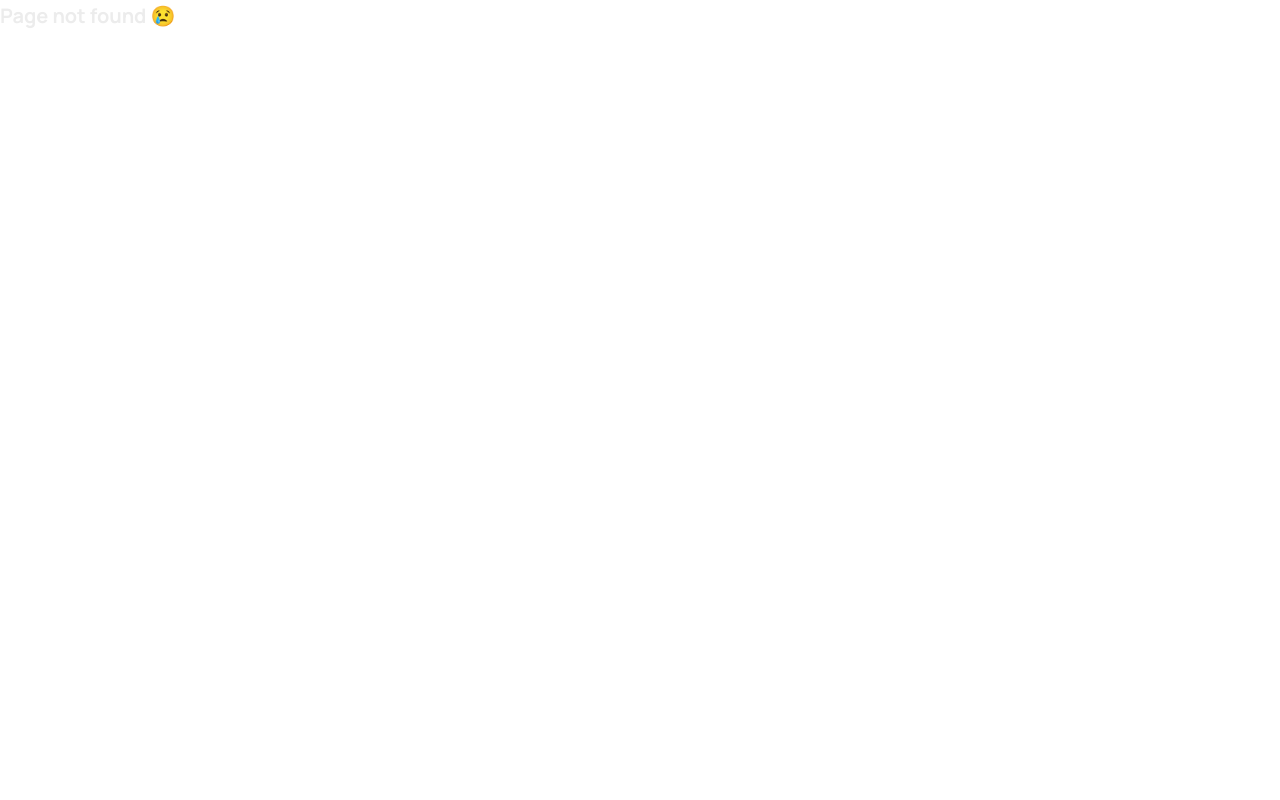
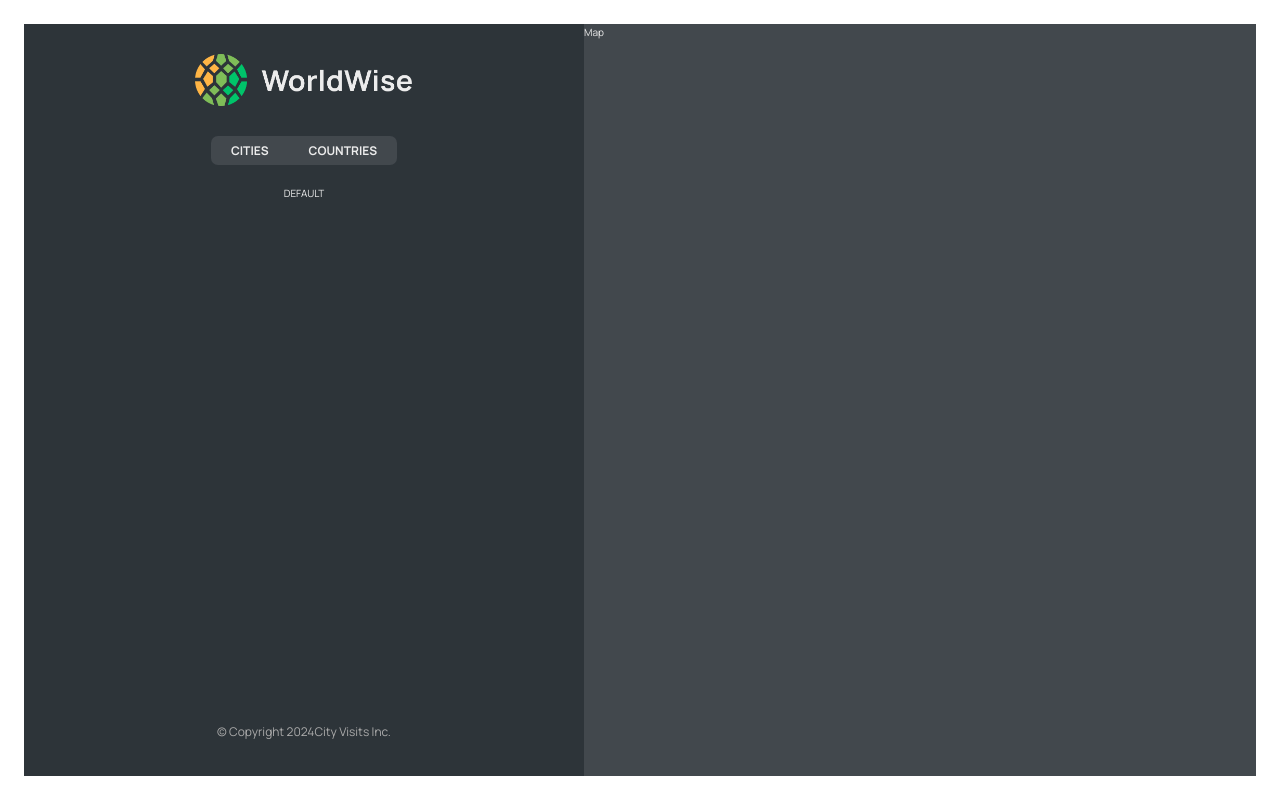
Before and after one commit to chelsiemanalastas/city-visits, a React (Vite) app: page /app in a window 1280 px wide. Before the commit this address had no page. Built offline with nearby package versions, Linux system fonts and the light colour scheme.

Commit message:
Added inner route navigation

```diff
--- a/src/App.jsx
+++ b/src/App.jsx
@@ -4,15 +4,23 @@ import Pricing from "./pages/Pricing";
 import HomePage from "./pages/HomePage";
 import PageNotFound from "./pages/PageNotFound";
 import Login from "./pages/Login";
+import AppLayout from "./pages/AppLayout";
 
 function App() {
   return (
     <BrowserRouter>
       <Routes>
-        <Route path="/" element={<HomePage />} />
+        <Route index element={<HomePage />} />
         <Route path="product" element={<Product />} />
         <Route path="pricing" element={<Pricing />} />
         <Route path="login" element={<Login />} />
+        <Route path="app" element={<AppLayout />}>
+          {/* DEFAULT CHILD ROUTE */}
+          <Route index element={<p>DEFAULT</p>} />
+          <Route path="cities" element={<p>city list component</p>} />
+          <Route path="countries" element={<p>country list component</p>} />
+          <Route path="form" element={<p>form component</p>} />
+        </Route>
         <Route path="*" element={<PageNotFound />} />
       </Routes>
     </BrowserRouter>
--- a/src/components/AppNav.jsx
+++ b/src/components/AppNav.jsx
@@ -6,7 +6,10 @@ function AppNav() {
     <nav className={styles.nav}>
       <ul>
         <li>
-          <NavLink to="/">Home</NavLink>
+          <NavLink to="cities">Cities</NavLink>
+        </li>
+        <li>
+          <NavLink to="countries">Countries</NavLink>
         </li>
       </ul>
     </nav>
--- /dev/null
+++ b/src/components/Footer.jsx
@@ -0,0 +1,14 @@
+import styles from "./Footer.module.css";
+
+function Footer() {
+  return (
+    <footer className={styles.footer}>
+      <p className={styles.copyright}>
+        &copy; Copyright {new Date().getFullYear()}
+        City Visits Inc.
+      </p>
+    </footer>
+  );
+}
+
+export default Footer;
--- /dev/null
+++ b/src/components/Footer.module.css
@@ -0,0 +1,8 @@
+.footer {
+  margin-top: auto;
+}
+
+.copyright {
+  font-size: 1.2rem;
+  color: var(--color-light--1);
+}
--- a/src/components/Logo.jsx
+++ b/src/components/Logo.jsx
@@ -1,7 +1,7 @@
 import styles from "./Logo.module.css";
 
 function Logo() {
-  return <img src="/logo.png" alt="WorldWise logo" className={styles.logo} />;
+  return <img src="/logo.png" alt="City Visits logo" className={styles.logo} />;
 }
 
 export default Logo;
--- /dev/null
+++ b/src/components/Map.jsx
@@ -0,0 +1,7 @@
+import styles from "./Map.module.css";
+
+function Map() {
+  return <div className={styles.mapContainer}>Map</div>;
+}
+
+export default Map;
--- /dev/null
+++ b/src/components/Sidebar.jsx
@@ -0,0 +1,18 @@
+import { Outlet } from "react-router-dom";
+import AppNav from "./AppNav";
+import Footer from "./Footer";
+import Logo from "./Logo";
+import styles from "./Sidebar.module.css";
+
+function Sidebar() {
+  return (
+    <div className={styles.sidebar}>
+      <Logo />
+      <AppNav />
+      <Outlet /> {/* LIKE CHILDREN PROPS */}
+      <Footer />
+    </div>
+  );
+}
+
+export default Sidebar;
--- a/src/components/Sidebar.module.css
+++ b/src/components/Sidebar.module.css
@@ -8,12 +8,3 @@
   align-items: center;
   height: calc(100vh - 4.8rem);
 }
-
-.footer {
-  margin-top: auto;
-}
-
-.copyright {
-  font-size: 1.2rem;
-  color: var(--color-light--1);
-}
--- a/src/pages/AppLayout.jsx
+++ b/src/pages/AppLayout.jsx
@@ -1,10 +1,13 @@
-import AppNav from "../components/AppNav";
+import Map from "../components/Map";
+import Sidebar from "../components/Sidebar";
+
+import styles from "./AppLayout.module.css";
 
 function AppLayout() {
   return (
-    <div>
-      <AppNav />
-      <p>App</p>
+    <div className={styles.app}>
+      <Sidebar />
+      <Map />
     </div>
   );
 }
--- a/src/pages/HomePage.jsx
+++ b/src/pages/HomePage.jsx
@@ -10,7 +10,7 @@ export default function Homepage() {
         <h1>
           You travel the world.
           <br />
-          WorldWise keeps track of your adventures.
+          CityVisits keeps track of your adventures.
         </h1>
         <h2>
           A world map that tracks your footsteps into every city you can think
```
